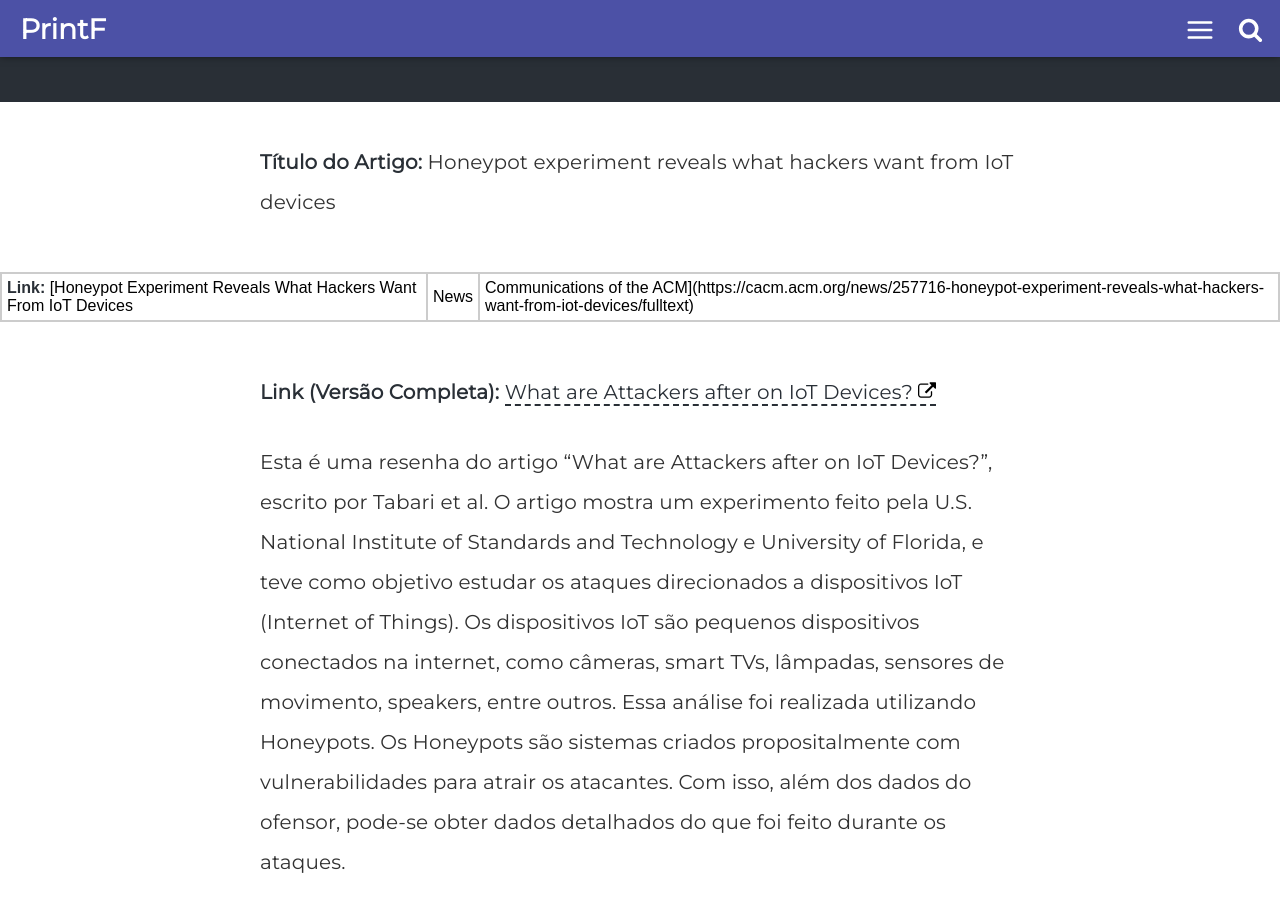
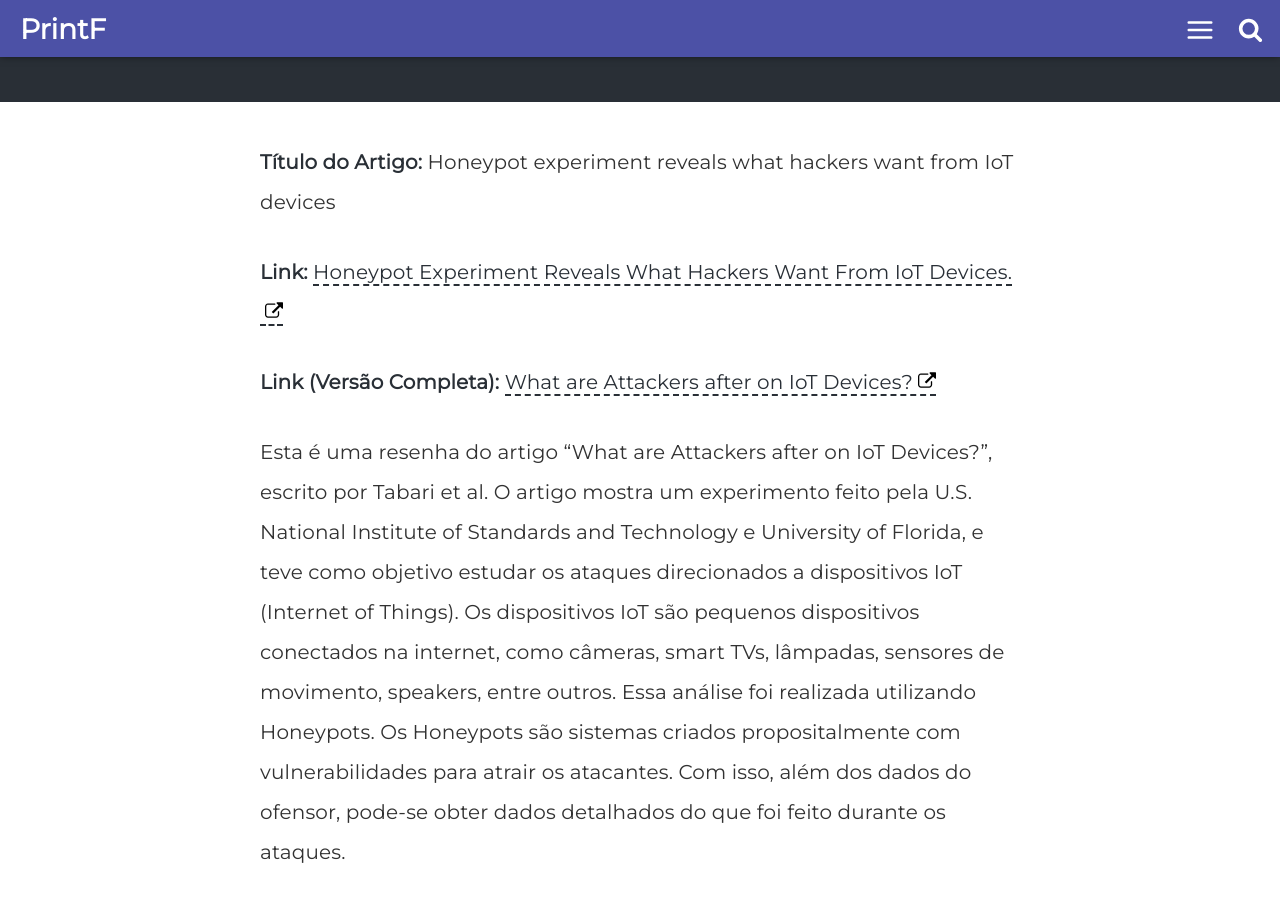
Before and after one commit to comppet/PrintF, a Jekyll site: the page built from _posts/2023-02-14-honeypot-experiment-reveals-what-hackers-want-from-iot-devices.md, in a window 1280 px wide and 900 px high, scrolled down 398 px. Built offline with Jekyll 4.4.1, drawn with Linux system fonts in a browser that asks for light colours; nearby versions of some CDN libraries; comment, search, counter and statistics services are not loaded; some of the changed lines change nothing that is shown.

Commit message:
fix Lucas article

```diff
--- a/_posts/2023-02-14-honeypot-experiment-reveals-what-hackers-want-from-iot-devices.md
+++ b/_posts/2023-02-14-honeypot-experiment-reveals-what-hackers-want-from-iot-devices.md
@@ -20,7 +20,7 @@ twitter_text: ''
 
 **Título do Artigo:** Honeypot experiment reveals what hackers want from IoT devices
 
-**Link:**  [Honeypot Experiment Reveals What Hackers Want From IoT Devices | News | Communications of the ACM](https://cacm.acm.org/news/257716-honeypot-experiment-reveals-what-hackers-want-from-iot-devices/fulltext)
+**Link:**  [Honeypot Experiment Reveals What Hackers Want From IoT Devices.](https://cacm.acm.org/news/257716-honeypot-experiment-reveals-what-hackers-want-from-iot-devices/fulltext)
 
 **Link (Versão Completa):** [What are Attackers after on IoT Devices?](https://arxiv.org/pdf/2112.10974.pdf)
 
@@ -34,13 +34,13 @@ Três honeypots para simular alguns serviços foram utilizados:
  - HoneyWindowsBox para emular dispositivos IoT rodando Windows
  - HoneyCamera para emular várias câmeras IP da Hikvision, D-Link, entre outras
 
-![](/PrintF/assets/img/downloads/honeypotIMG1.jpg)
+![alt text](https://github.com/comppet/PrintF/blob/master/assets/img/downloads/honeypotIMG1.jpeg)
 
 Um ponto interessante na metodologia utilizada foi a atualização das configurações de segurança dos honeypots de acordo com os dados já obtidos. Isso possibilita a obtenção de dados mais diversificados e detalhados.
 
 Os resultados do experimento mostraram um total de 22.6 milhões de ataques divididos da seguinte forma:
 
-![](/PrintF/assets/img/downloads/honeypotIMG2.jpg)
+![alt text](http://PrintF/assets/img/downloads/honeypotIMG2.jpg)
 
 Os pesquisadores identificaram que vários ataques seguiam um padrão, o que pode significar que possuíam objetivos e métodos semelhantes. Alguns exemplos citados foram: a utilização de comandos como, “masscan” para escanear portas abertas, "/etc/init.d/iptables stop" para desabilitar firewalls e comandos para coletar características do hardware como, “free -m", "lspci grep VGA", e "cat /proc/cpuinfo".
 
```
